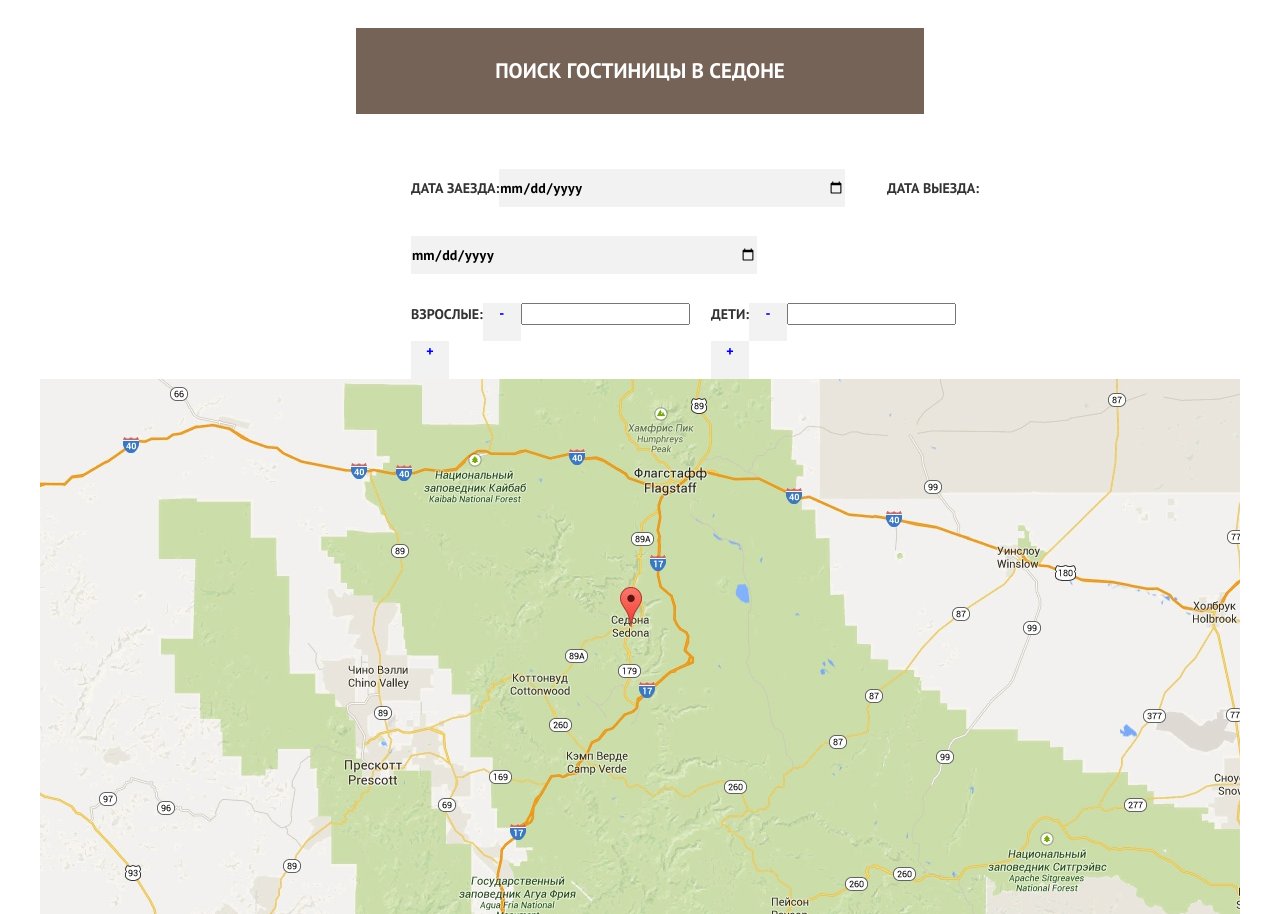
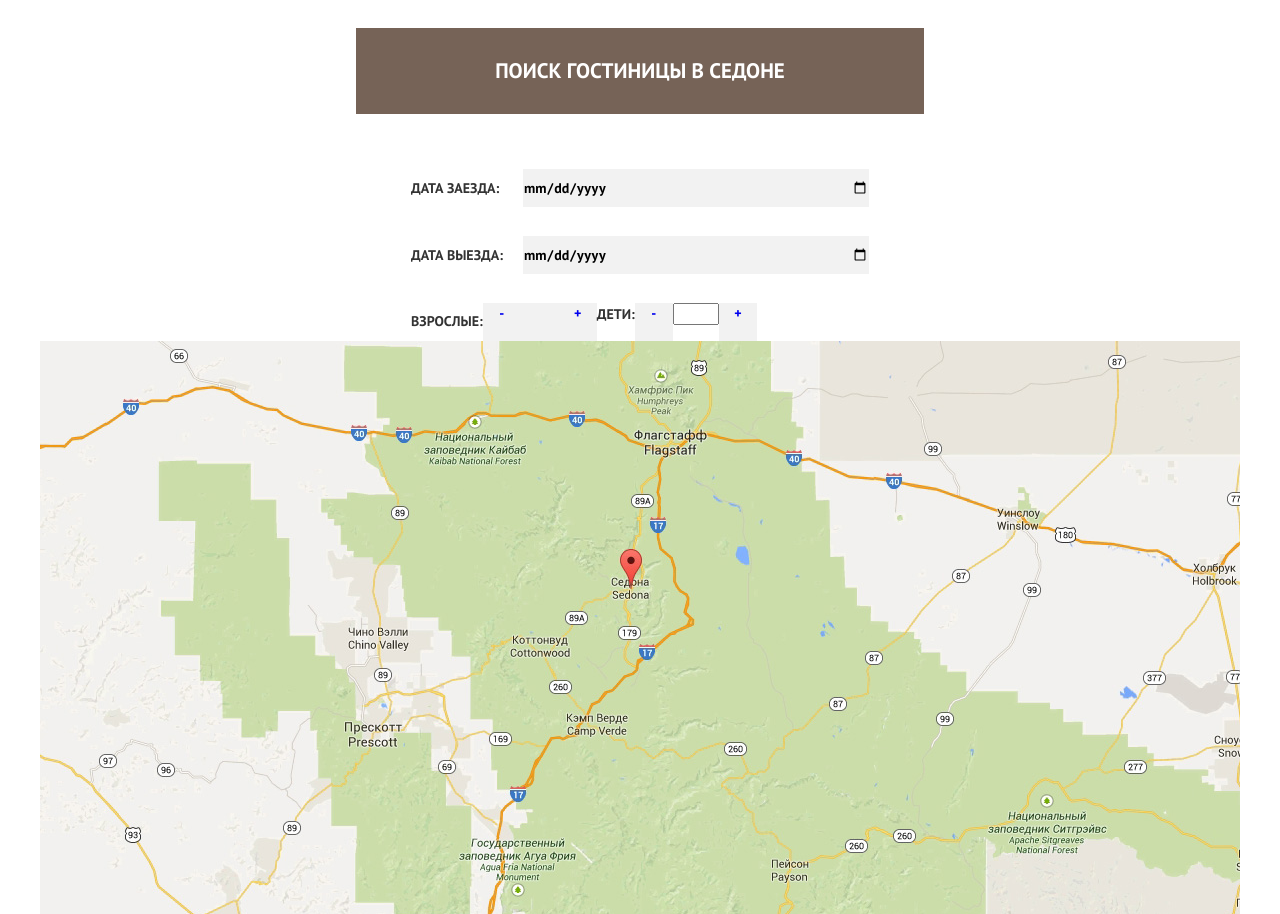
Before and after one commit to Klementeis/693597-sedona, a plain HTML site: page index.html in a window 1280 px wide. Shown: the part 2140-3054 px from the top of the page. Drawn offline with Linux system fonts and the light colour scheme.

Commit message:
pppp
pppp

```diff
--- a/css/style.css
+++ b/css/style.css
@@ -200,6 +200,10 @@ body {
 }
 
 .search-details {
+    box-sizing: border-box;
+    }
+
+.search-details {
     width: 568px;
     min-height: 86px;
     margin-left: 316px;
@@ -223,11 +227,18 @@ body {
     font-weight: bold;
 }
 
-..arrival-date {
+.arrival-date {
     width: 100%;
+    display: flex;
+    align-items: baseline;
+
 }
 
-}
+.arrival-date label {
+    margin-right: auto;
+    }
+
+
 #adult {
     width: 0;
     min-width: 38px;
@@ -240,15 +251,7 @@ body {
 
 .people {
     display: flex;
-}
-
-.people label {
-    margin-right:
-}
-
-.people {
     justify-content: space-between;
-
 }
 
 .people a {
@@ -261,7 +264,9 @@ body {
     vertical-align: top;
 }
 
-
+.people input {
+    width: 38px;
+}
 
 .question {
     font-size: 30px;
--- a/index.html
+++ b/index.html
@@ -91,7 +91,7 @@
           <label for="date-departure">Дата выезда:</label><input type="date" id="date-departure">
           <div class="people">
             <div><label for="adult">Взрослые:</label><a href="#">-</a><input type="text" id="adult"><a href="#">+</a></div>
-            <div><label for="adult">Дети:</label><a href="#">-</a><input type="text" id="adult"><a href="#">+</a></div>
+            <div><label for="children">Дети:</label><a href="#">-</a><input type="text" id="children"><a href="#">+</a></div>
           </div>
         </div>
         <div class="map">
```
